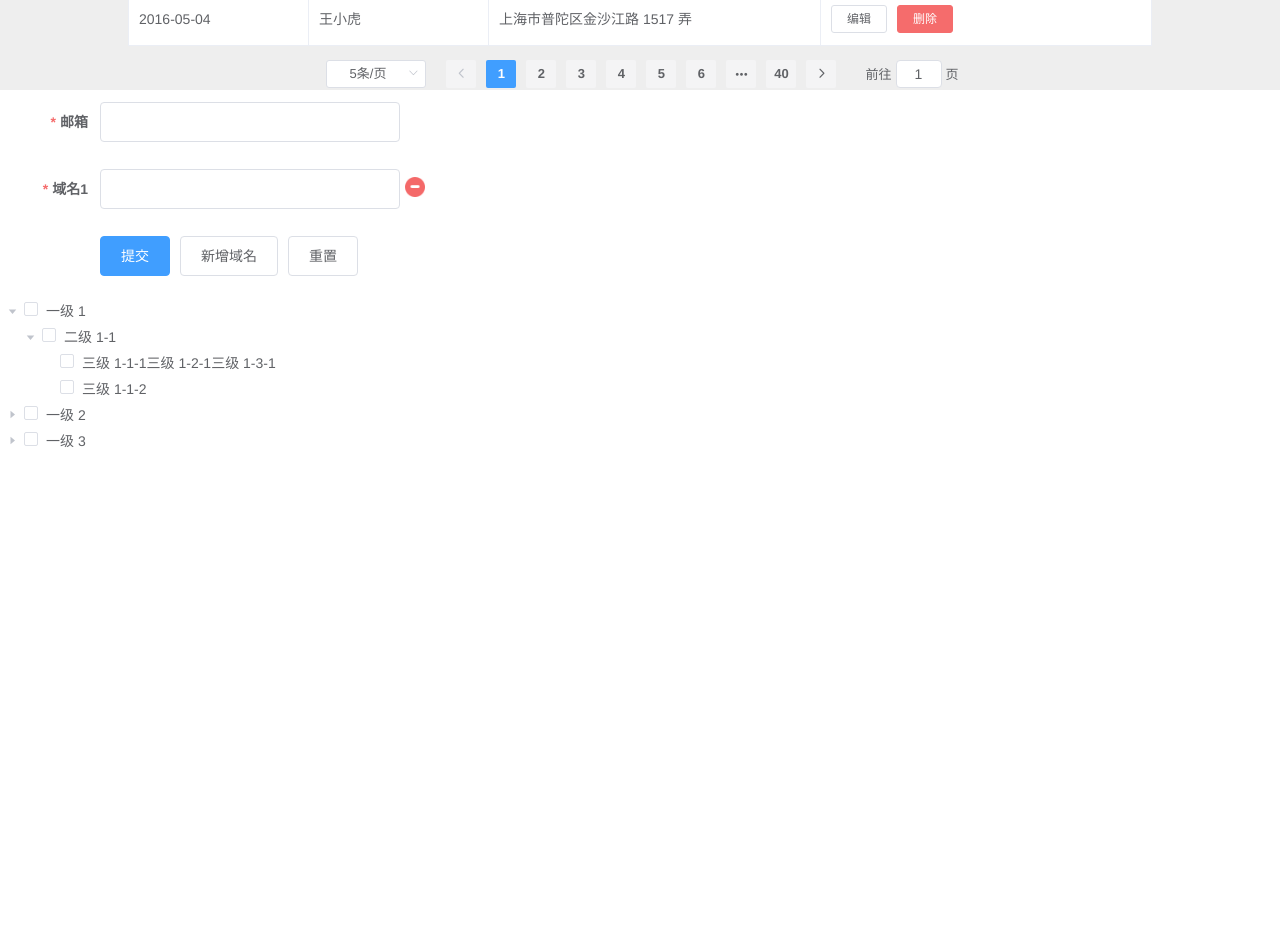
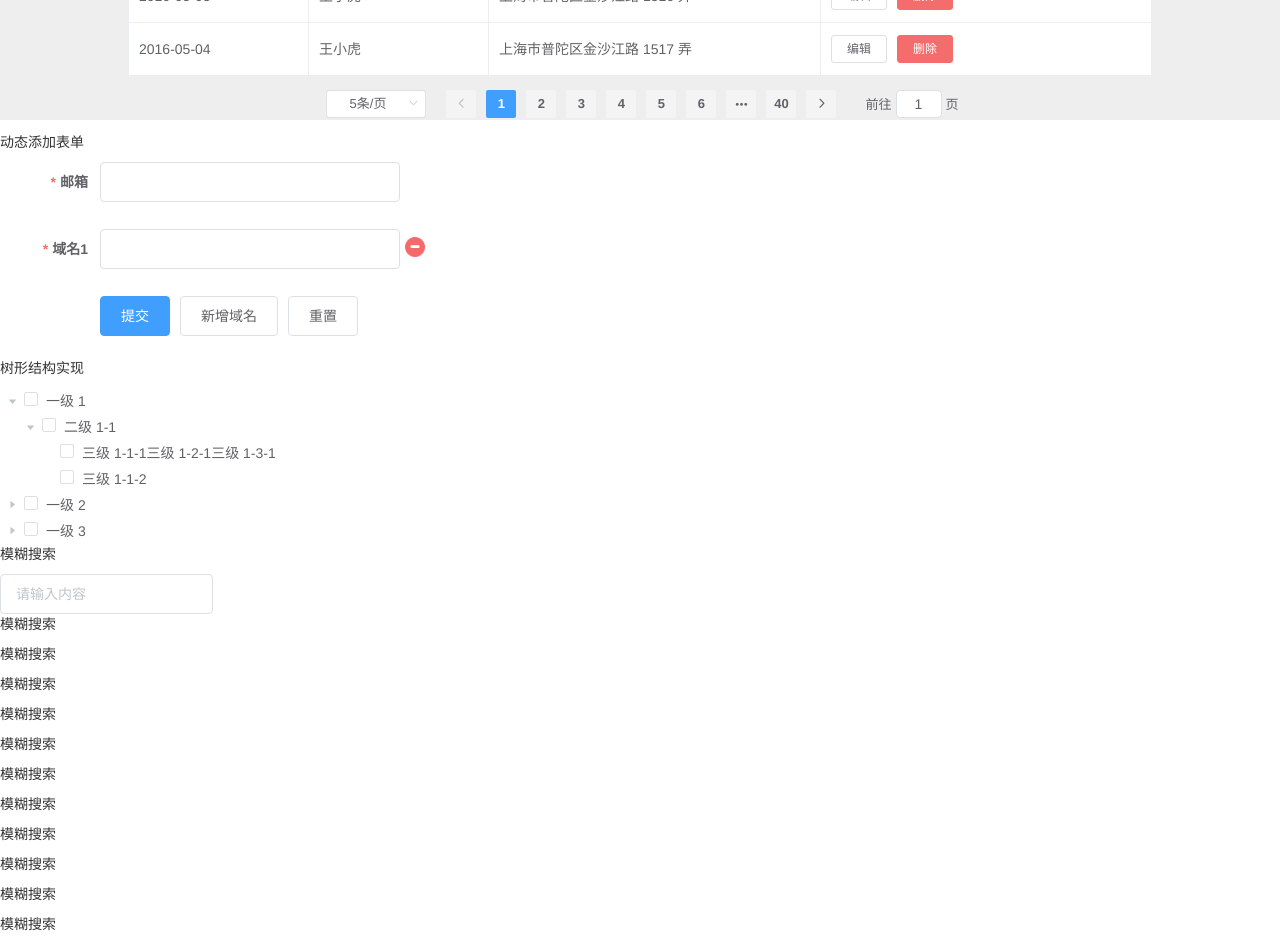
Before and after one commit to wnn0809/frontProjects, a Vue app in the folder customers/: page / in a window 1280 px wide. Shown: the part 340-1284 px from the top of the page. Before the commit the page ends 800 px from the top, so only its background shows below. Built offline with nearby package versions, Linux system fonts and the light colour scheme; what vue-quill-editor would draw is missing.

Commit message:
element实现模糊搜索

```diff
--- a/customers/src/components/Customers.vue
+++ b/customers/src/components/Customers.vue
@@ -1,6 +1,7 @@
 <template>
   <div class="customers">
     <article style="background:#eee">
+      <p>table表格</p>
       <!-- table表格 -->
       <el-table
       :data="tableData.slice((currentPage-1)*pagesize,currentPage*pagesize)"
@@ -47,6 +48,7 @@
     </div>
     </article>
     <!-- 动态添加表单 -->
+    <p>动态添加表单</p>
     <el-form :model="dynamicValidateForm" ref="dynamicValidateForm" label-width="100px" class="demo-dynamic" style="width: 400px;">
     <el-form-item
       prop="email"
@@ -79,6 +81,7 @@
     </el-form-item>
   </el-form>
   <!-- 树形结构实现 -->
+  <p>树形结构实现</p>
   <div class="el_tree">
     <el-tree
       :data="treedata"
@@ -90,6 +93,24 @@
       :props="defaultProps">
     </el-tree>
   </div>
+  <!-- 模糊搜索 -->
+  <p>模糊搜索</p>
+  <el-autocomplete
+    v-model="state"
+    :fetch-suggestions="querySearchAsync"
+    placeholder="请输入内容"
+  ></el-autocomplete>
+  <p>模糊搜索</p>
+  <p>模糊搜索</p>
+  <p>模糊搜索</p>
+  <p>模糊搜索</p>
+  <p>模糊搜索</p>
+  <p>模糊搜索</p>
+  <p>模糊搜索</p>
+  <p>模糊搜索</p>
+  <p>模糊搜索</p>
+  <p>模糊搜索</p>
+  <p>模糊搜索</p>
   </div>
 </template>
 
@@ -212,7 +233,11 @@ export default {
           value: ''
         }],
         email: ''
-      }
+      },
+      list: [],
+      seachList: [],
+      state: '',
+      timeout: null
     }
   },
   methods: {
@@ -247,7 +272,45 @@ export default {
         value: '',
         key: Date.now()
       })
+    },
+    // 模糊搜索
+    loadAll () {
+      return [
+        {process_name: '1111', update_time: '2019-09-16', campus_name: '淮南小区',},
+        {process_name: '1111', update_time: '11:34:03', campus_name: '四川大学清水校区', auditor_name: '教研室'},
+        {update_time: '2019-09-16 16:47:32', process_name: '66666', process_id: 34},
+        {campus_name: '测试校区', process_name: '99999', process_id: 39, auditor_name: '科研处'},
+        {campus_name: '比比大学', process_name: '000000', process_id: 40, auditor_name: '学生处'},
+        {process_id: 16, process_name: '2222', campus_name: '觉悟大学', auditor_name: '教务处→学生处'}
+      ]
+    },
+    querySearchAsync (queryString, cb) {
+      var dataList = this.list
+      dataList.forEach(item => {
+        this.seachList.push({
+          id: item.process_id,
+          value: item.auditor_name
+        })
+      })
+      console.log('this.seachList',this.seachList)
+      var results = queryString ? this.seachList.filter(this.createStateFilter(queryString)) : this.seachList
+      console.log('results',results)
+      clearTimeout(this.timeout)
+      this.timeout = setTimeout(() => {
+        cb(results)
+      }, 3000 * Math.random())
+    },
+    createStateFilter (queryString) {
+      return (state) => {
+        if (state.id !== undefined && state.value !== undefined) {
+          // ===0 筛选的数据只是首字匹配的列表项，！==-1包含输入字的所有列表项
+          return (state.value.toLowerCase().indexOf(queryString.toLowerCase()) !== -1)
+        }
+      }
     }
+  },
+  mounted () {
+    this.list = this.loadAll()
   }
 }
 </script>
```
Also changed, not shown: 1 other file (tests, documents, lock files or other folders).
